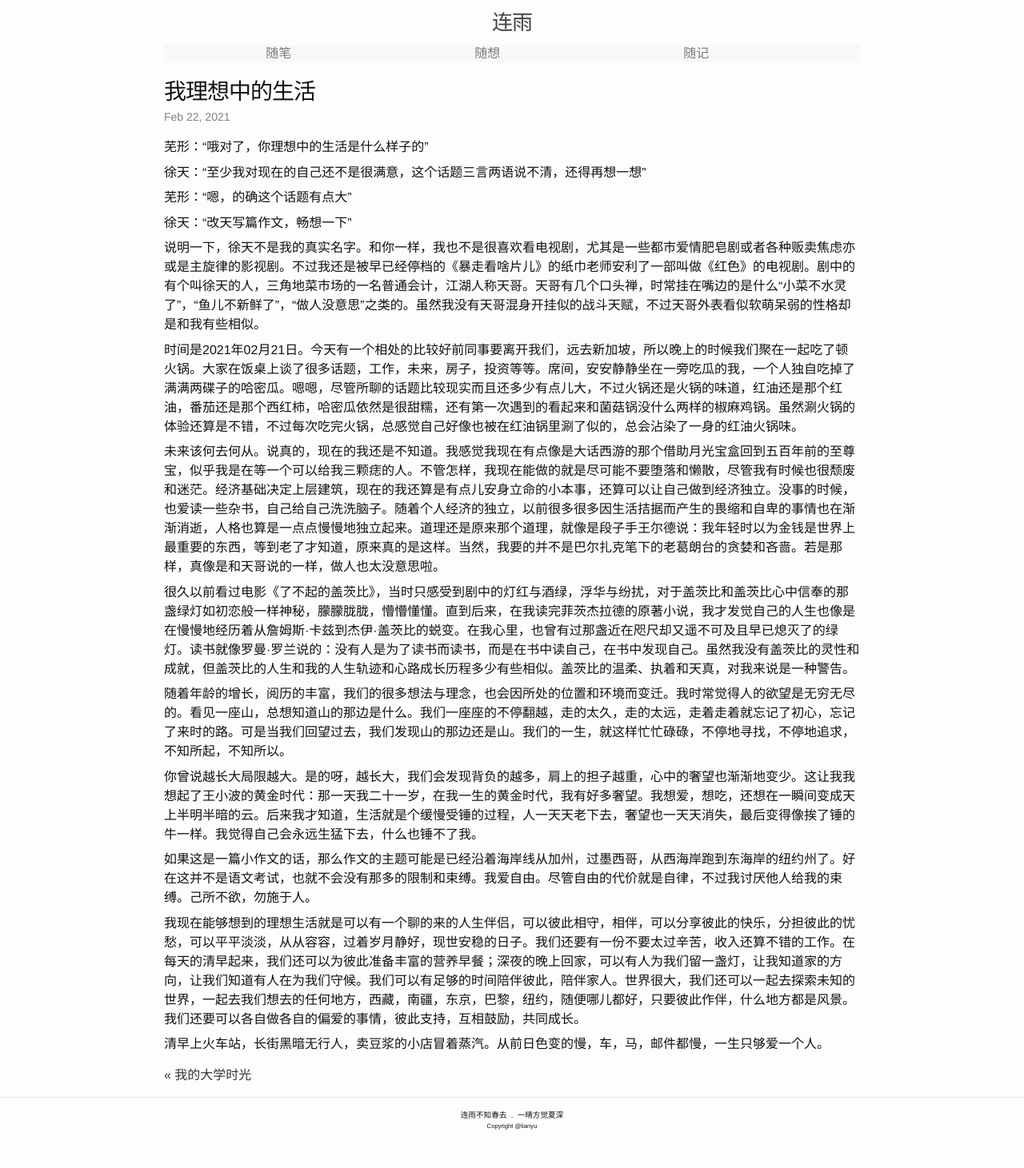
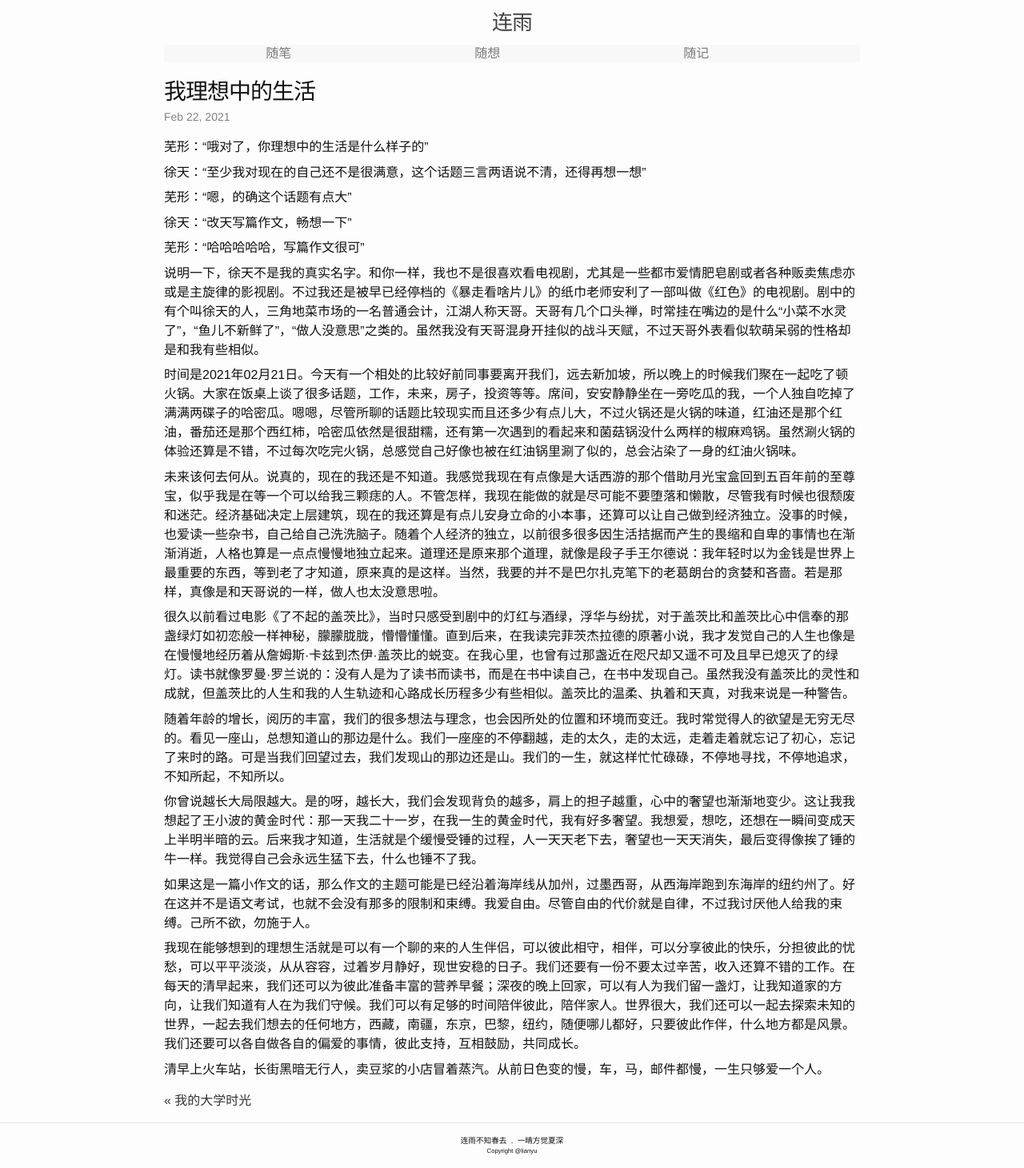
Before and after one commit to lianyu1115/lianyu, a Jekyll site: the page built from _essays/2021-02-22-我理想中的生活.md, in a window 1280 px wide. Shown: the whole page at 80% size. Built offline with Jekyll 4.4.1, drawn with Linux system fonts in a browser that asks for light colours; before the commit the page ends 1429 px from its top, so only the background shows below that.

Commit message:
Update 2021-02-22-我理想中的生活.md

```diff
--- a/_essays/2021-02-22-我理想中的生活.md
+++ b/_essays/2021-02-22-我理想中的生活.md
@@ -13,6 +13,8 @@ tags: ''
 芜形：“嗯，的确这个话题有点大”
 
 徐天：“改天写篇作文，畅想一下”
+
+芜形：“哈哈哈哈哈，写篇作文很可”
 
 说明一下，徐天不是我的真实名字。和你一样，我也不是很喜欢看电视剧，尤其是一些都市爱情肥皂剧或者各种贩卖焦虑亦或是主旋律的影视剧。不过我还是被早已经停档的《暴走看啥片儿》的纸巾老师安利了一部叫做《红色》的电视剧。剧中的有个叫徐天的人，三角地菜市场的一名普通会计，江湖人称天哥。天哥有几个口头禅，时常挂在嘴边的是什么“小菜不水灵了”，“鱼儿不新鲜了”，“做人没意思”之类的。虽然我没有天哥混身开挂似的战斗天赋，不过天哥外表看似软萌呆弱的性格却是和我有些相似。
 
```
